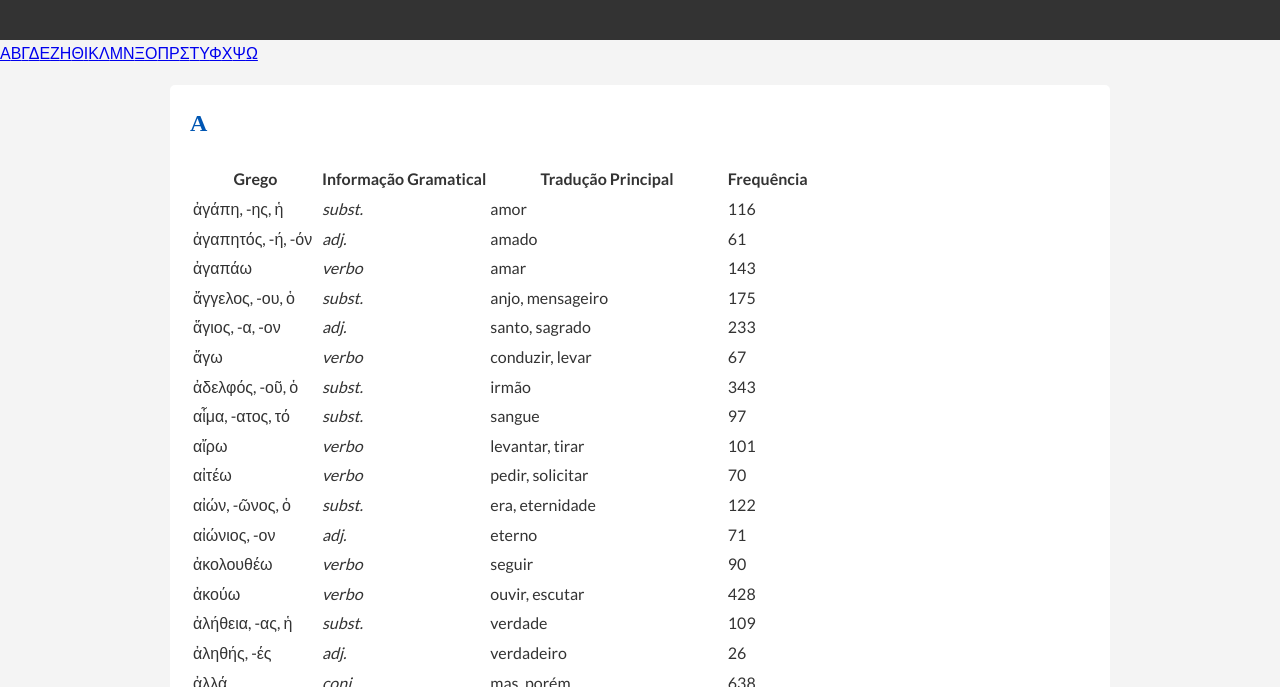
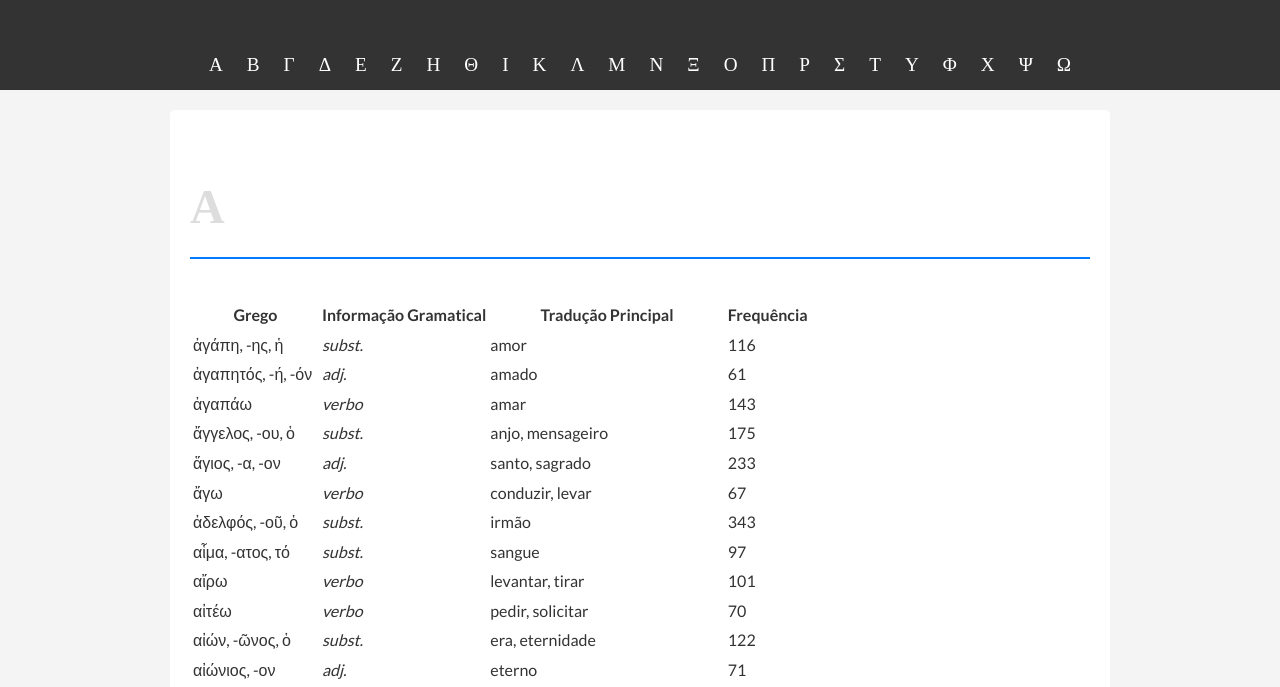
Before and after one commit to rodrigoniskier/gregobiblico, a plain HTML site: page lexico.html in a window 1280 px wide. Shown: the part 110-797 px from the top of the page. Drawn offline with Linux system fonts and the light colour scheme.

Commit message:
Update style.css

```diff
--- a/style.css
+++ b/style.css
@@ -170,3 +170,38 @@ main {
 .wrong-answer { color: red; font-weight: bold; }
 
 footer { text-align: center; padding: 20px; margin-top: 40px; background: #333; color: #fff; font-size: 0.9rem; }
+/* Estilos para a página do Léxico */
+html {
+    scroll-behavior: smooth; /* Efeito de rolagem suave! */
+}
+
+#alphabet-nav {
+    background-color: #333;
+    padding: 10px;
+    text-align: center;
+    position: sticky;
+    top: 0;
+    z-index: 100;
+}
+
+#alphabet-nav a {
+    color: white;
+    text-decoration: none;
+    padding: 8px 12px;
+    font-size: 1.2rem;
+    font-family: 'Cardo', serif;
+    transition: background-color 0.3s;
+}
+
+#alphabet-nav a:hover {
+    background-color: #555;
+    border-radius: 4px;
+}
+
+.lexicon-section h2 {
+    font-size: 3rem;
+    color: #ddd;
+    border-bottom: 2px solid #007BFF;
+    padding-bottom: 10px;
+    margin-top: 40px;
+}
```
